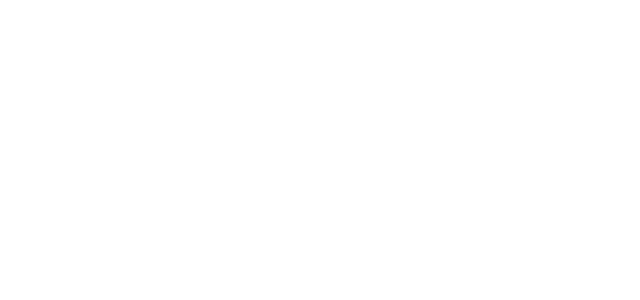
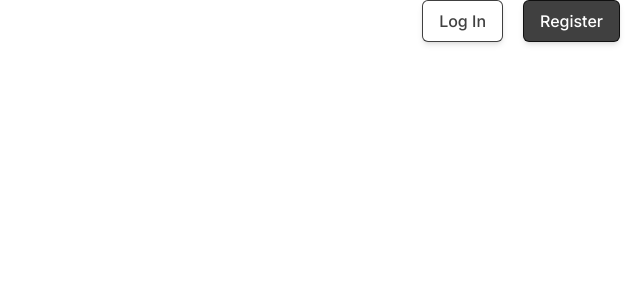
Before and after one commit to mmesomasaint/Leekstra, a Next.js app: page / in a window 1280 px wide. Shown: the top 300 px of the page, without its empty margins (640-1280 px from the left). Built offline with nearby package versions, Linux system fonts and the light colour scheme.

Commit message:
Feat: Create the button component

```diff
--- a/app/page.tsx
+++ b/app/page.tsx
@@ -1,3 +1,4 @@
+import Button from "@/components/button";
 import Header from "@/components/header";
 
 export default function Home() {
@@ -5,6 +6,10 @@
     <main className='w-full min-h-screen flex flex-col justfiy-start items-stretch px-5'>
       <div className='w-full flex justify-between items-center gap-10'>
         <Header size="xl" />
+        <div className='flex justify-start items-center gap-5'>
+          <Button reg>Log In</Button>
+          <Button reg primary>Register</Button>
+        </div>
       </div>
     </main>
   )
--- /dev/null
+++ b/components/button.tsx
@@ -0,0 +1,17 @@
+type ButtonProps = {
+  children: React.ReactNode
+  type?: "button" | "submit" | "reset"
+  onClick?: () => void
+  className?: string
+  primary?: boolean
+  disabled?: boolean
+  reg?: boolean
+}
+
+export default function Button({type, onClick, primary, disabled, reg, className, children}: ButtonProps) {
+  return (
+    <button type={type} disabled={disabled} onClick={onClick} className={`${primary ? 'bg-black/75 text-white' : 'bg-white text-black/75'} border border-black/75 shadow-md rounded-md font-medium text-base ${reg && 'px-4 py-2'} ${children}`}>
+      {children}
+    </button>
+  )
+}
```
